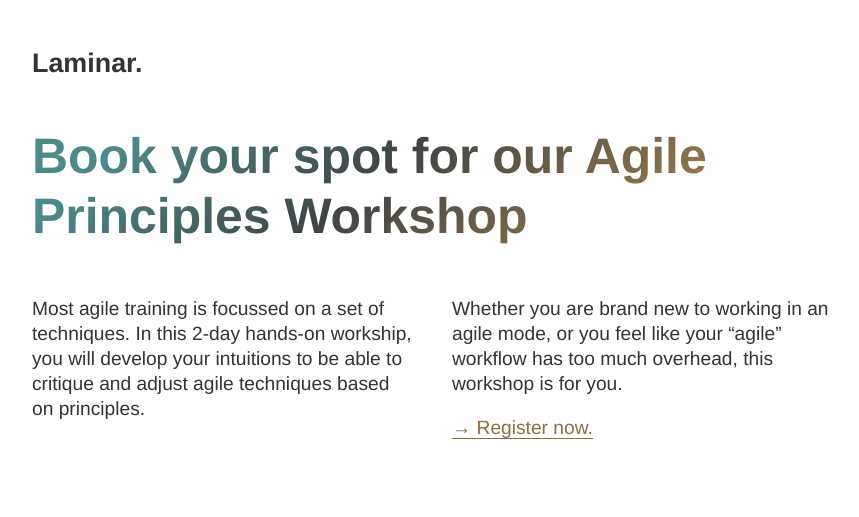
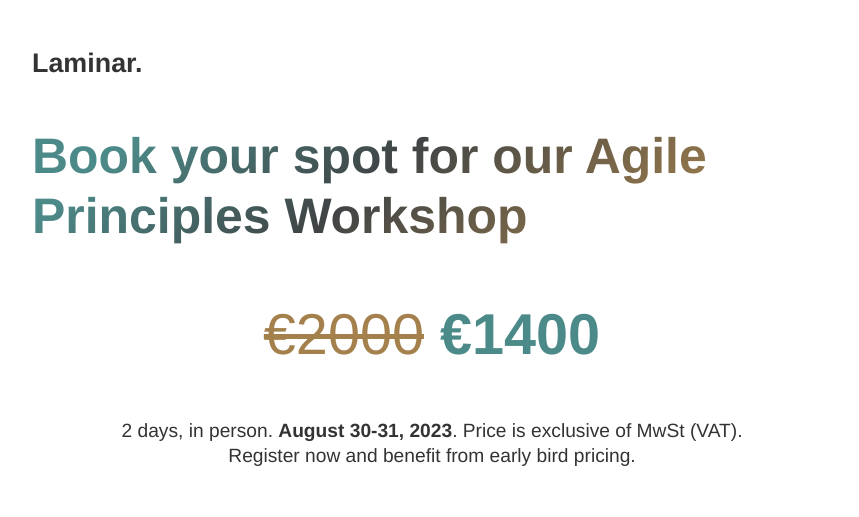
Before and after one commit to golaminar/golaminar.github.io, a Jekyll site: the page built from workshops/agile-principles.html, in a window 1280 px wide. Shown: the top 517 px of the page, without its empty margins (208-1067 px from the left). Built offline with Jekyll 4.4.1, drawn with Linux system fonts in a browser that asks for light colours; a script that is not in the unit is left out; some of the changed text lies outside the part shown; grey boxes are pictures that could not be loaded.

Commit message:
First draft of workshop outline

```diff
--- a/workshops/agile-principles.html
+++ b/workshops/agile-principles.html
@@ -8,6 +8,7 @@
 <head>
   <title>Laminar | {{ page.title }}</title>
   <link rel="stylesheet" href="/site.css">
+  <link rel="stylesheet" href="workshops.css">
   <meta charset="utf-8">
   <meta name="viewport" content="width=device-width, initial-scale=1">
   <link rel="shortcut icon" type="image/x-icon" href="/favicon.ico">
@@ -26,21 +27,55 @@
     <p class="tagline">
       {{ page.title }}
     </p>
+    <div class="offer">
+      <h2 class="price">
+        <span class="full-price">€2000</span> <span class="early-bird-price">€1400</span>
+      </h2>
+      <p>
+        2 days, in person. <strong>August 30-31, 2023</strong>. Price is exclusive of MwSt (VAT).
+        <br>Register now and benefit from early bird pricing.
+      </p>
+    </div>
+  </section>
+
+  <section class="page">
+    <div>
+      <p>
+        Most agile training is focussed on a set of techniques. In this 2-day hands-on workshop, you will develop your
+        intuitions to be able to critique and adjust agile techniques based on principles.
+        Whether you are brand new to working in an agile mode, or you feel like your “agile” workflow has too much overhead,
+        this workshop is for you.
+      </p>
+    </div>
+
+    <h2>What you can expect</h2>
+
     <div class="cols">
       <div class="col">
-        <p>
-          {{ page.description }}
-        </p>
+        <h3>🔨 Hands-on exercises</h3>
       </div>
       <div class="col">
-        <p>
-          Whether you are brand new to working in an agile mode, or you feel like your “agile” workflow has too much overhead, this workshop is for you.
-        </p>
-        <p>
-          <a href="#registration-form">→ Register now.</a>
-        </p>
+        <h3>💬 Thoughtful discussion with peers</h3>
+      </div>
+      <div class="col">
+        <h3>🧠 Critical re-evaluation of Agile rituals</h3>
+      </div>
+      <div class="col">
+        <h3>💡 “A-ha” moments</h3>
       </div>
     </div>
+
+    <h2>What you will learn</h2>
+
+    <ul>
+      <li>Why working in big chunks is expense and slow. What techniques help you break work down to deliver value more quickly.</li>
+      <li>How backlogs harm team happiness and productivity. How to set limits to say yes to right things.</li>
+      <li>How to recognize bottlenecks where you’ve unintentionally created them.</li>
+      <li>How to transform collaboration to have lower stakes, be less stressful, and be more effective.</li>
+      <li>How planning for failure can leads you to success faster.</li>
+      <li>How to avoid hindering your development flow for the sake of strict adherence to a process.</li>
+    </ul>
+
   </section>
 
   <section class="page" id="registration-form">
--- /dev/null
+++ b/workshops/workshops.css
@@ -0,0 +1,19 @@
+.offer {
+  text-align: center;
+}
+
+.price {
+  text-align: center;
+  font-weight: normal;
+  font-size: 3em;
+}
+
+.full-price {
+  color: #A4814C;
+  text-decoration: line-through;
+}
+
+.early-bird-price {
+  color: #4C8A89;
+  font-weight: bold;
+}
```
